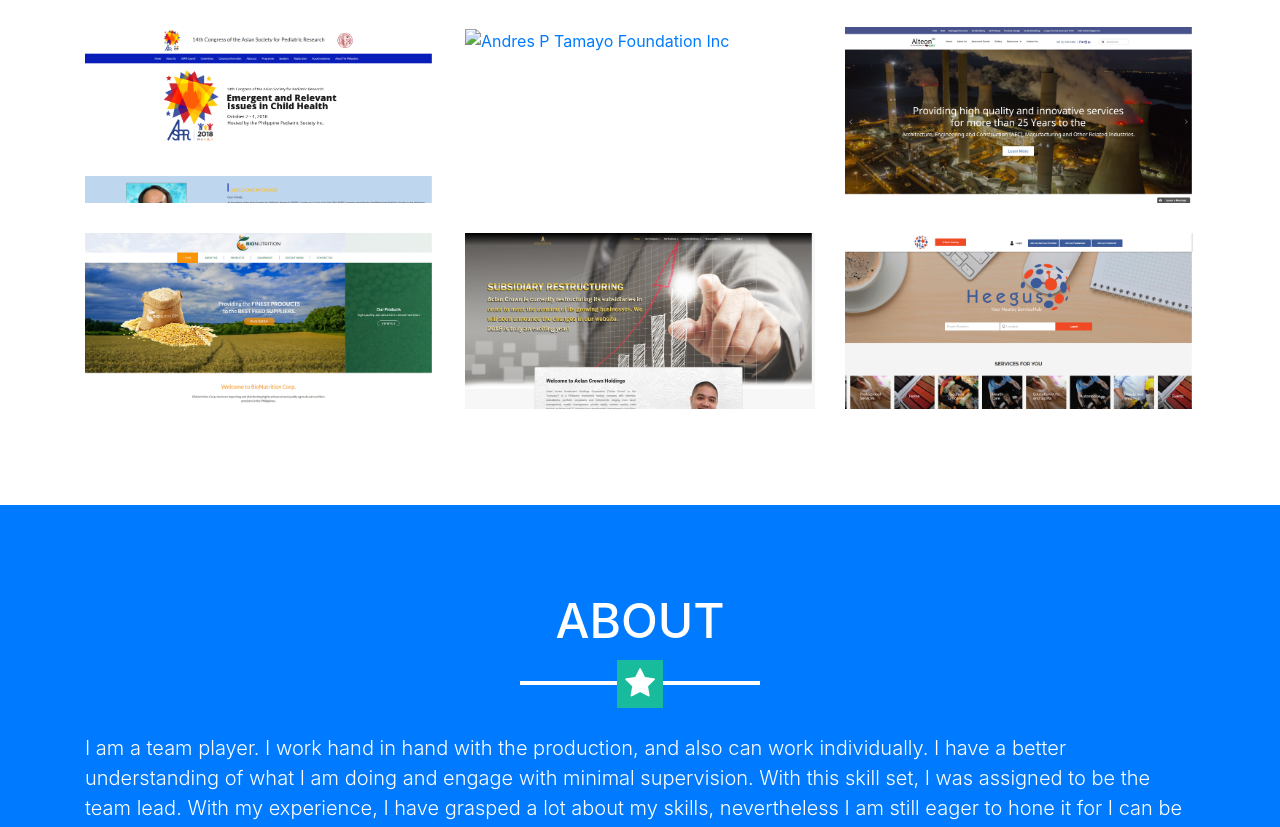
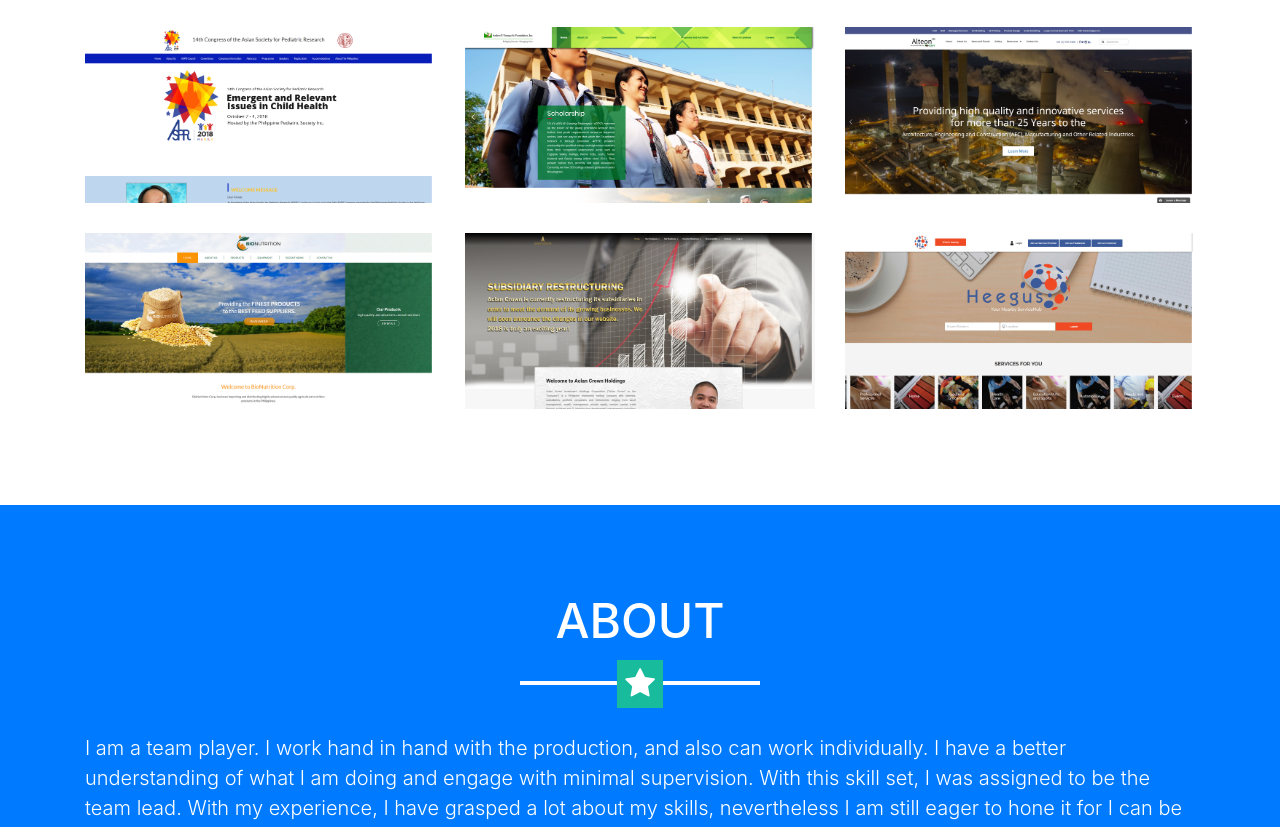
Before and after one commit to Joogy/portfolio, a website with bundled scripts: page index.html in a window 1280 px wide. Shown: the part 1277-2104 px from the top of the page. Built offline with nearby package versions, Linux system fonts and the light colour scheme; files whose address does not match are found by name.

Commit message:
fix aptsfi link

```diff
--- a/index.html
+++ b/index.html
@@ -116,7 +116,7 @@
                   <i class="fa fa-search-plus fa-3x"></i>
                 </div>
               </div>
-              <img class="img-fluid" src="img/web/aptsfi.png" alt="Andres P Tamayo Foundation Inc">
+              <img class="img-fluid" src="img/web/aptsfi.jpg" alt="Andres P Tamayo Foundation Inc">
             </a>
           </div>
           <div class="col-md-6 col-lg-4">
```
